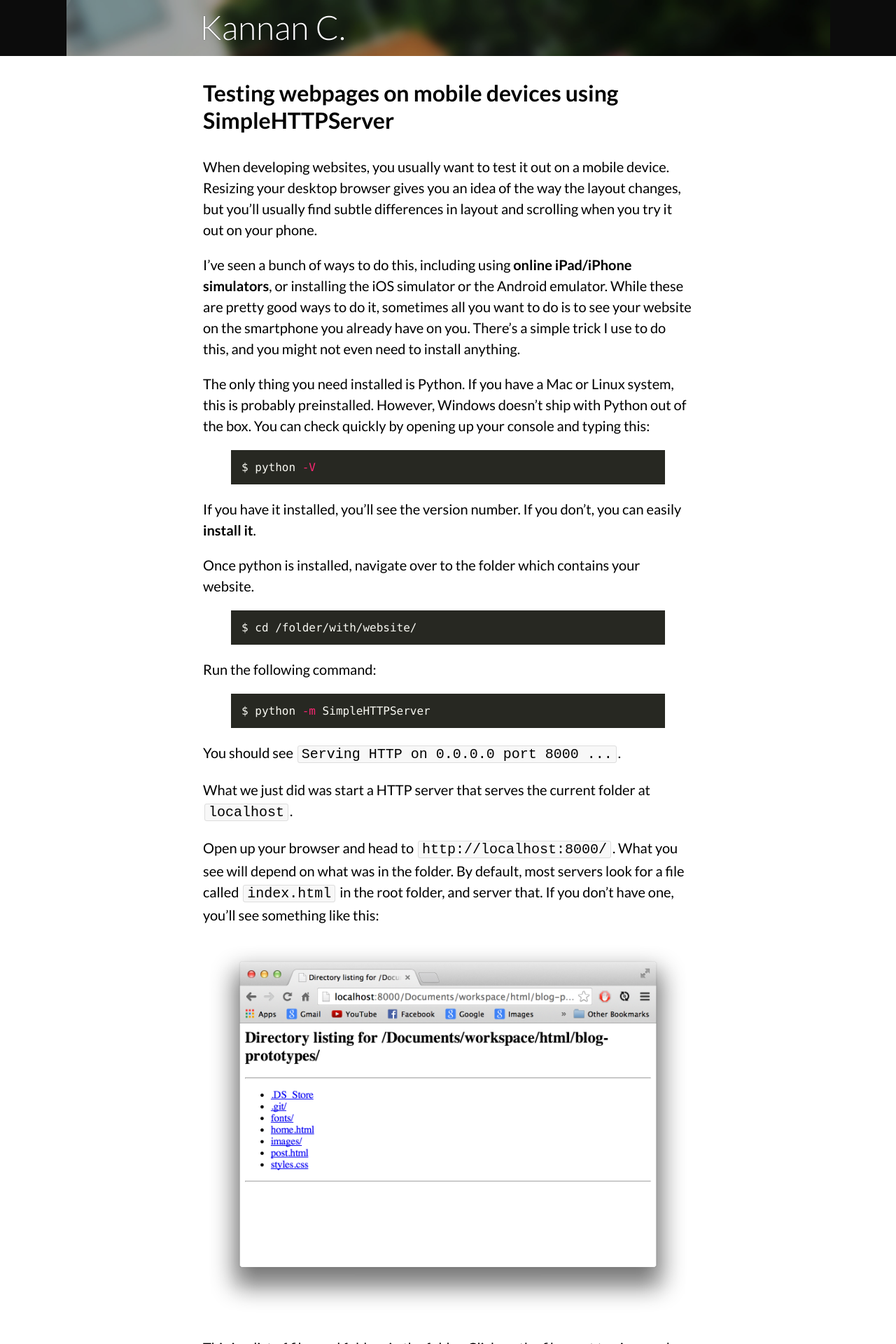
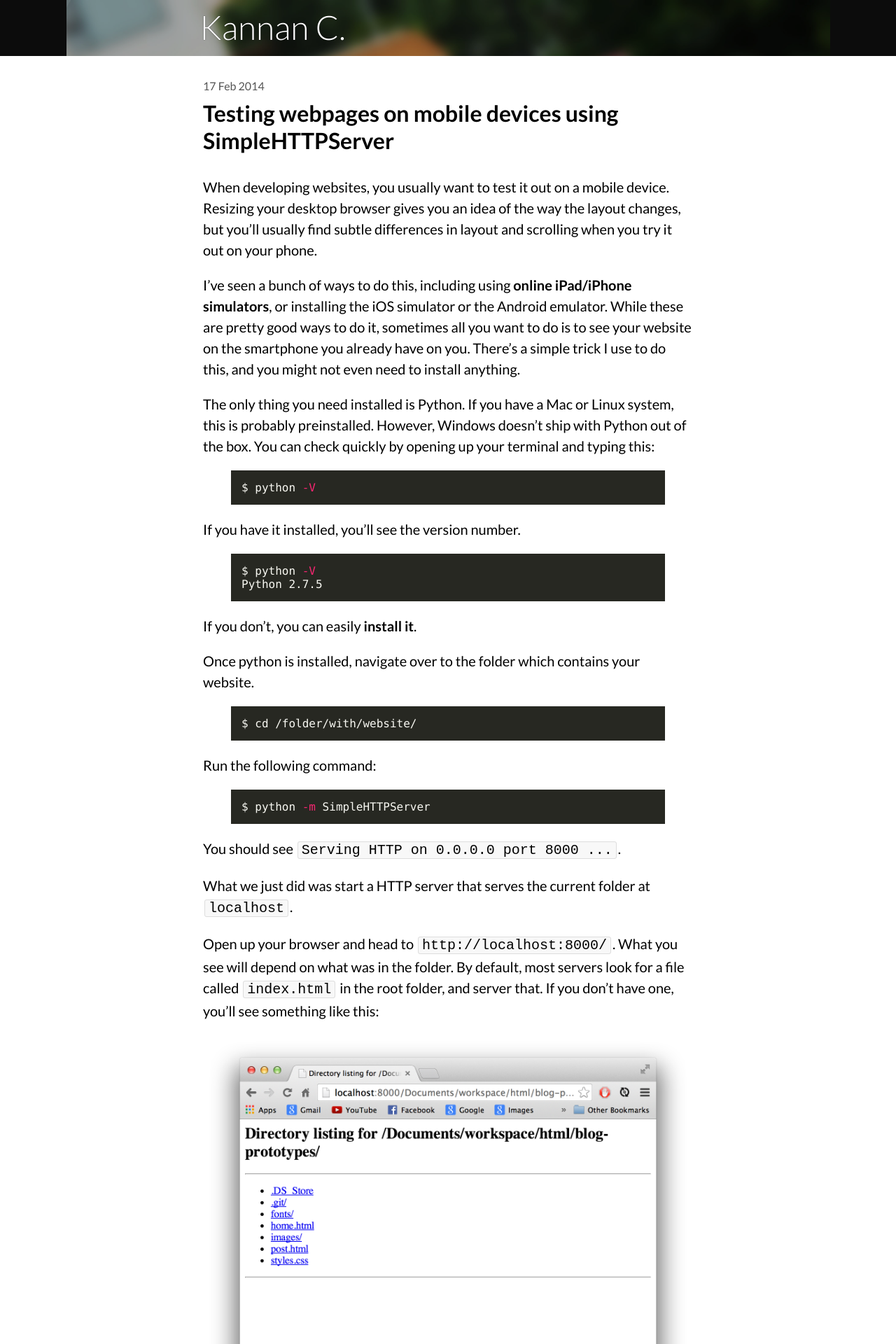
Before and after one commit to kannan-chandra/kannan-chandra.com, a Jekyll site: the page built from _posts/2014-02-17-mobile-website-testing-with-simplehttpserver.markdown, in a window 1280 px wide. Shown: the top 1920 px of the page at 70% size. Built offline with Jekyll 4.4.1, drawn with Linux system fonts in a browser that asks for light colours; some web fonts are replaced.

Commit message:
fixes in second post. added date and some styling to home page.

```diff
--- a/_layouts/post.html
+++ b/_layouts/post.html
@@ -21,9 +21,8 @@ layout: default
 
     <div class="section" id="posts">
       <div class="post">
+        <div class="post-date"> {{ page.date | date_to_string }} </div>
         <h3>{{ page.title }}</h3>
-
-        <!-- {{ page.date | date_to_string }} -->
 
         {{ content }}
 
--- a/_posts/2014-02-14-mobile-website-testing-with-simplehttpserver.markdown
+++ b/_posts/2014-02-17-mobile-website-testing-with-simplehttpserver.markdown
@@ -7,13 +7,20 @@ When developing websites, you usually want to test it out on a mobile device. Re
 
 I've seen a bunch of ways to do this, including using [online iPad/iPhone simulators](http://ipadpeek.com/), or installing the iOS simulator or the Android emulator. While these are pretty good ways to do it, sometimes all you want to do is to see your website on the smartphone you already have on you. There's a simple trick I use to do this, and you might not even need to install anything.
 
-The only thing you need installed is Python. If you have a Mac or Linux system, this is probably preinstalled. However, Windows doesn't ship with Python out of the box. You can check quickly by opening up your console and typing this:
+The only thing you need installed is Python. If you have a Mac or Linux system, this is probably preinstalled. However, Windows doesn't ship with Python out of the box. You can check quickly by opening up your terminal and typing this:
 
 {% highlight console %}
 $ python -V
 {% endhighlight %}
 
-If you have it installed, you'll see the version number. If you don't, you can easily [install it](http://www.python.org/getit/).
+If you have it installed, you'll see the version number.
+
+{% highlight console %}
+$ python -V
+Python 2.7.5
+{% endhighlight %}
+
+If you don't, you can easily [install it](http://www.python.org/getit/).
 
 Once python is installed, navigate over to the folder which contains your website.
 
--- a/css/styles.css
+++ b/css/styles.css
@@ -143,6 +143,26 @@
     line-height: 1.5
   }
 
+  .post img {
+    max-height: 620px;
+    display: block;
+    margin-left: auto;
+    margin-right: auto;
+  }
+
+  .post h3 {
+    margin-top: 10px;
+  }
+
+  .post .post-date {
+    font-size: 16px;
+    color: #555;
+    margin-top: 32px;
+  }
+
+  .post + .post {
+    border-top: solid #ddd 1px;
+  }
 
 
   .banner {
@@ -155,7 +175,7 @@
     position: relative;
   }
 
-    .bio {
+  .bio {
     padding: 10px;
     background: #282828;      //IE?
     background-color: #282828;
--- a/index.html
+++ b/index.html
@@ -55,7 +55,7 @@
 
       {% for post in site.posts %}
       	<div class="post">
-          <!-- {{ post.date | date_to_string }} -->
+          <div class="post-date">{{ post.date | date_to_string }} </div>
       		<a href="{{ post.url }}"><h3>{{ post.title }}</h3></a>
       		{{ post.excerpt }}
           <p><a href="{{ post.url }}">Read full post...</a></p>
```
Also changed, not shown: 4 other files.
